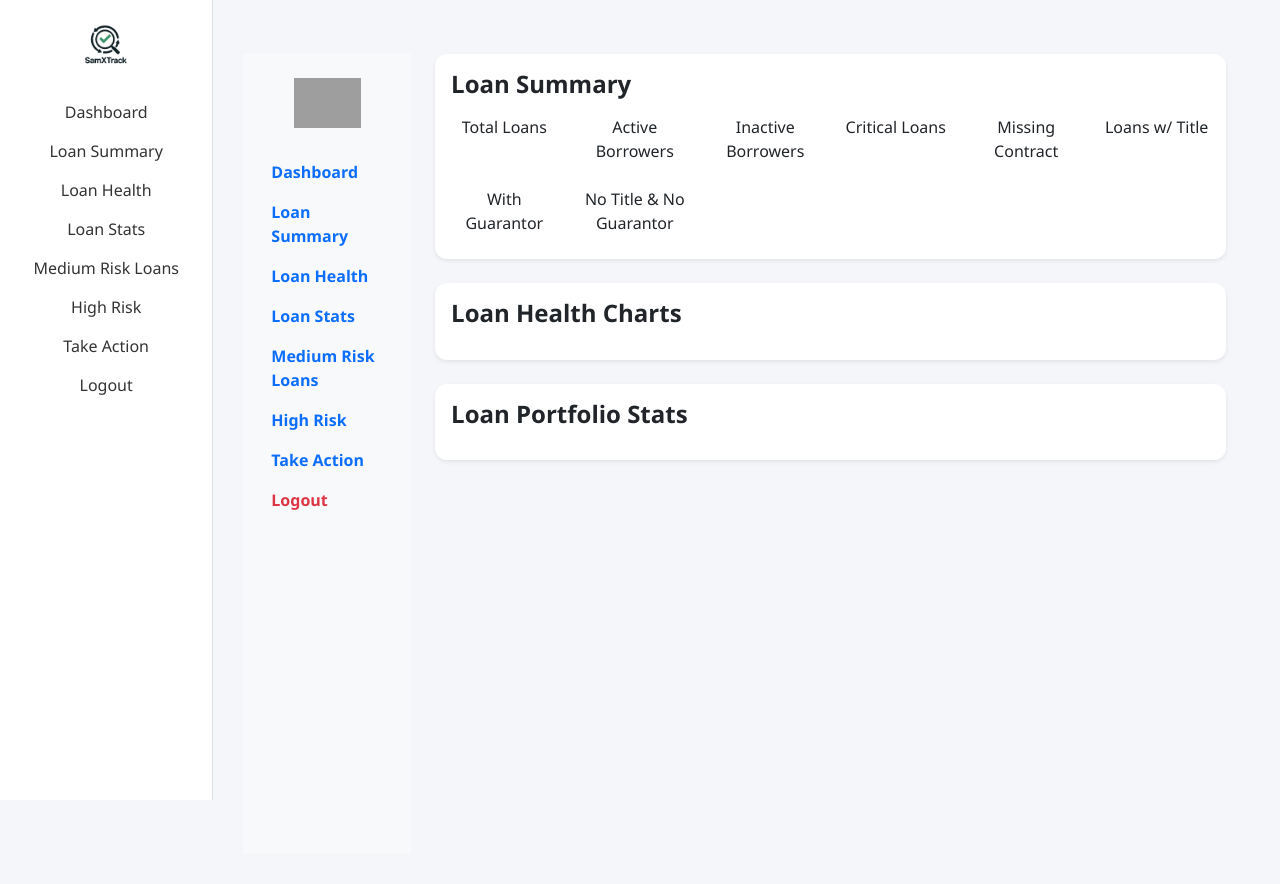
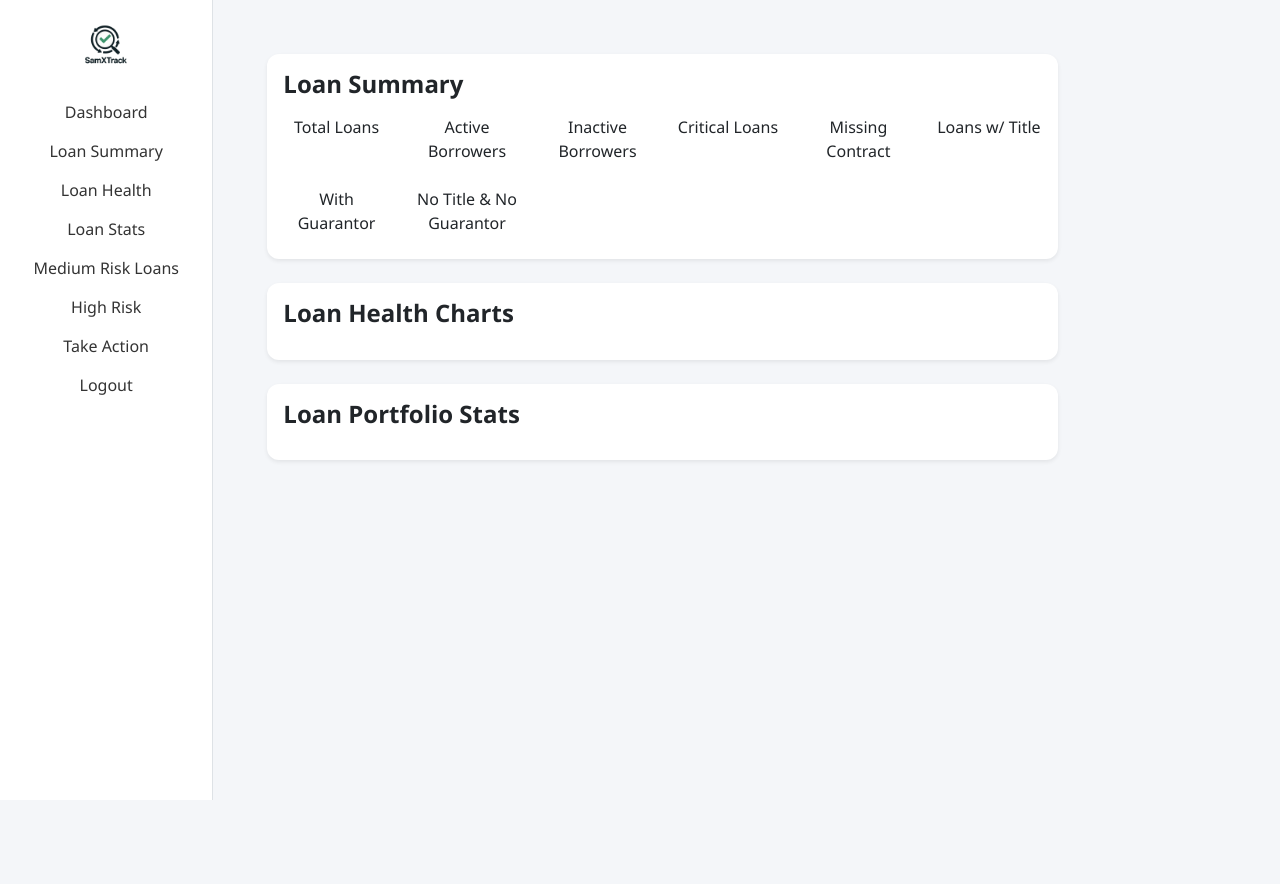
Before and after one commit to asakg/samxtrack, a Flask app: template app/templates/dashboard.html in a window 1280 px wide. After the commit the page ends 800 px from the top, so only its background shows below. Run offline with Flask 3, Linux system fonts and the light colour scheme; the template is opened without the code that fills it, so the values that code supplies are empty; grey boxes are pictures that could not be loaded.

Commit message:
new dashboard

```diff
--- a/app/templates/dashboard.html
+++ b/app/templates/dashboard.html
@@ -3,22 +3,6 @@
 {% block content %}
 <div class="container-fluid mt-4">
     <div class="row">
-        <div class="col-md-2 bg-light min-vh-100">
-            <div class="py-4 text-center">
-                <img src="/static/logo.png" alt="Logo" style="height: 50px;">
-            </div>
-            <ul class="nav flex-column fw-bold">
-                <li class="nav-item"><a class="nav-link" href="/dashboard">Dashboard</a></li>
-                <li class="nav-item"><a class="nav-link" href="/loan-summary">Loan Summary</a></li>
-                <li class="nav-item"><a class="nav-link" href="/loan-health">Loan Health</a></li>
-                <li class="nav-item"><a class="nav-link" href="/loan-stats">Loan Stats</a></li>
-                <li class="nav-item"><a class="nav-link" href="/medium-risk">Medium Risk Loans</a></li>
-                <li class="nav-item"><a class="nav-link" href="/high-risk">High Risk</a></li>
-                <li class="nav-item"><a class="nav-link" href="/take-action">Take Action</a></li>
-                <li class="nav-item"><a class="nav-link text-danger" href="/logout">Logout</a></li>
-            </ul>
-        </div>
-
         <div class="col-md-10">
             <div class="container-fluid">
                 <div class="row mb-4">
```
